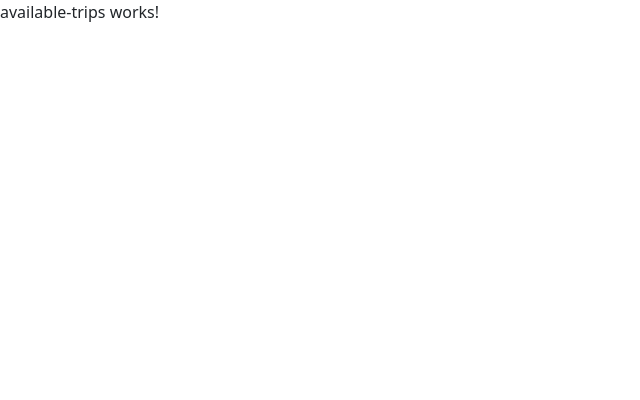
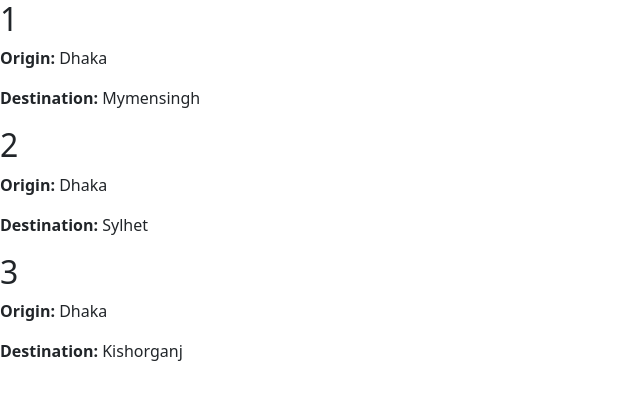
Before and after one commit to codecstasy/Bus-Ticket-Booking-App, an Angular app in the folder client/: page /available-trips in a window 1280 px wide. Shown: the top 400 px of the page, without its empty margins (0-640 px from the left). Built offline with nearby package versions, Linux system fonts and the light colour scheme.

Commit message:
Available trip component updated

```diff
--- a/client/src/app/app.routes.ts
+++ b/client/src/app/app.routes.ts
@@ -9,10 +9,6 @@ export const routes: Routes = [
         component: NavbarComponent
     },
     {
-        path: '',
-        component: BookseatComponent
-    },
-    {
         path: 'available-trips',
         component: AvailableTripsComponent
     }
--- a/client/src/app/available-trips/available-trips.component.html
+++ b/client/src/app/available-trips/available-trips.component.html
@@ -1 +1,5 @@
-<p>available-trips works!</p>
+@for (trip of trips; track $index) {
+    <div>
+        <app-trip [trip]="trip"></app-trip>
+    </div>
+}
--- a/client/src/app/available-trips/available-trips.component.ts
+++ b/client/src/app/available-trips/available-trips.component.ts
@@ -1,12 +1,18 @@
 import { Component } from '@angular/core';
+import { TripComponent } from './trip/trip.component';
+import { Trip } from '../models/trip.model';
 
 @Component({
   selector: 'app-available-trips',
   standalone: true,
-  imports: [],
+  imports: [TripComponent],
   templateUrl: './available-trips.component.html',
   styleUrl: './available-trips.component.css'
 })
 export class AvailableTripsComponent {
-
+  trips: Trip[] = [
+    new Trip(1, 'Dhaka', 'Mymensingh', '11:10', '3:00', 300),
+    new Trip(2, 'Dhaka', 'Sylhet', '11:10', '3:00', 400),
+    new Trip(3, 'Dhaka', 'Kishorganj', '11:10', '3:00', 200)
+  ]
 }
--- /dev/null
+++ b/client/src/app/available-trips/trip/trip.component.html
@@ -0,0 +1,5 @@
+<div class="trip-card">
+    <h2>{{ trip. id }}</h2>
+    <p><strong>Origin: </strong>{{ trip.origin }}</p>
+    <p><strong>Destination: </strong>{{ trip.destination }}</p>
+</div>
--- /dev/null
+++ b/client/src/app/available-trips/trip/trip.component.ts
@@ -0,0 +1,14 @@
+import { Component, Input } from '@angular/core';
+import { Trip } from '../../models/trip.model';
+
+@Component({
+  selector: 'app-trip',
+  standalone: true,
+  imports: [],
+  templateUrl: './trip.component.html',
+  styleUrl: './trip.component.css'
+})
+export class TripComponent {
+  @Input()
+  trip!: Trip;
+}
--- /dev/null
+++ b/client/src/app/models/trip.model.ts
@@ -0,0 +1,17 @@
+export class Trip {
+    id: number;
+    origin: string;
+    destination: string;
+    departureTime: string;
+    arrivalTime: string;
+    fare: number;
+
+    constructor(id: number, origin: string, destination: string, departureTime: string, arrivalTime: string, fare: number) {
+        this.id = id;
+        this.origin = origin;
+        this.destination = destination;
+        this.departureTime = departureTime;
+        this.arrivalTime = arrivalTime;
+        this.fare = fare;
+    }
+}
```
Also changed, not shown: client/src/app/available-trips/trip/trip.component.css (added).
